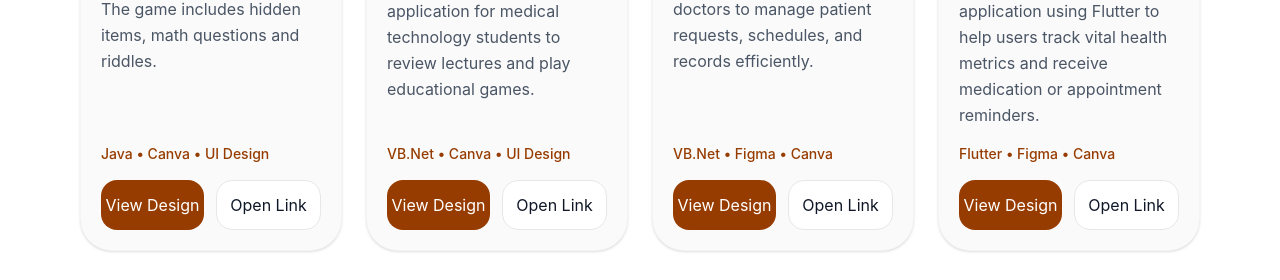
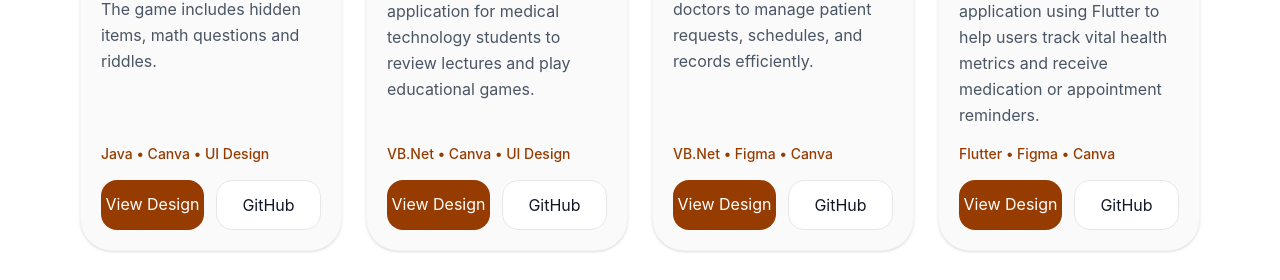
Before and after one commit to K-mariedizon/My-Portfolio, a React (Vite) app: page / in a window 1280 px wide. Shown: the part 2310-2590 px from the top of the page. Built offline with nearby package versions, Linux system fonts and the light colour scheme.

Commit message:
Update portfolio

```diff
--- a/src/App.jsx
+++ b/src/App.jsx
@@ -20,7 +20,8 @@ export default function PortfolioWebsite() {
   gallery: [
     javaGame
   ],
-      link: 'https://github.com/K-mariedizon/JavaGame.git', //https://canva.link/zpvi6bu92mgtry6',
+  designLink: 'https://canva.link/zpvi6bu92mgtry6',
+  link: 'https://github.com/K-mariedizon/JavaGame',
 },
 {
   title: 'Reviewer System for Medtech Students',
@@ -31,7 +32,8 @@ export default function PortfolioWebsite() {
   gallery: [
     medGame
   ],
-      link: 'https://github.com/K-mariedizon/MedTech-Reviewer-System.git', //https://canva.link/wmwbqfl9mhqtbof',
+  designLink: 'https://canva.link/wmwbqfl9mhqtbof',
+  link: 'https://github.com/K-mariedizon/MedTech-Reviewer-System',
 },
 {
   title: 'POS System',
@@ -42,7 +44,8 @@ export default function PortfolioWebsite() {
   gallery: [
     pos
   ],
-      link: 'https://github.com/K-mariedizon/POS-System.git', //https://www.figma.com/design/B4nooao6sXYSeBlh6bur47/.NET?node-id=0-1&t=gsB1nmKl2h3LR4qj-1',
+  designLink: 'https://www.figma.com/design/B4nooao6sXYSeBlh6bur47/.NET?node-id=0-1&t=gsB1nmKl2h3LR4qj-1',
+  link: 'https://github.com/K-mariedizon/POS-System',
 },
 {
   title: 'Mobile Health Application System',
@@ -53,7 +56,8 @@ export default function PortfolioWebsite() {
   gallery: [
     caresync
   ],
-      link: 'https://github.com/K-mariedizon/Mobile-Health-Application.git', //'https://www.figma.com/design/RMTynVQtDq40L63rDwNkXP/SYSAND?t=w3qO7Z8iWYamu6Nd-1',
+  designLink: 'https://www.figma.com/design/RMTynVQtDq40L63rDwNkXP/SYSAND?t=w3qO7Z8iWYamu6Nd-1',
+  link: 'https://github.com/K-mariedizon/Mobile-Health-Application',
 },
   ];
 
@@ -279,19 +283,23 @@ export default function PortfolioWebsite() {
                     </p>
 
                     <div className="flex gap-3">
-                      <button
-                        onClick={() => setSelectedProject(project)}
-                        className="flex-1 bg-amber-800 hover:bg-amber-900 text-white py-3 rounded-2xl transition"
+                      <a
+  href={project.designLink}
+  target="_blank"
+  rel="noopener noreferrer"
+  className="flex-1 bg-amber-800 hover:bg-amber-900 text-white py-3 rounded-2xl transition text-center"
 >
   View Design
-                      </button>
+</a>
 
-                      <button
-                        onClick={() => window.open(project.link, '_blank')}
-                        className="flex-1 border border-gray-200 hover:border-amber-700 hover:text-amber-900 py-3 rounded-2xl transition bg-white"
+<a
+  href={project.link}
+  target="_blank"
+  rel="noopener noreferrer"
+  className="flex-1 border border-gray-200 hover:border-amber-700 hover:text-amber-900 py-3 rounded-2xl transition bg-white text-center"
 >
-                        Open Link
-                      </button>
+  GitHub
+</a>
                     </div>
 
                   </div>
```
Lines whose indentation alone changed are shown as unchanged.
